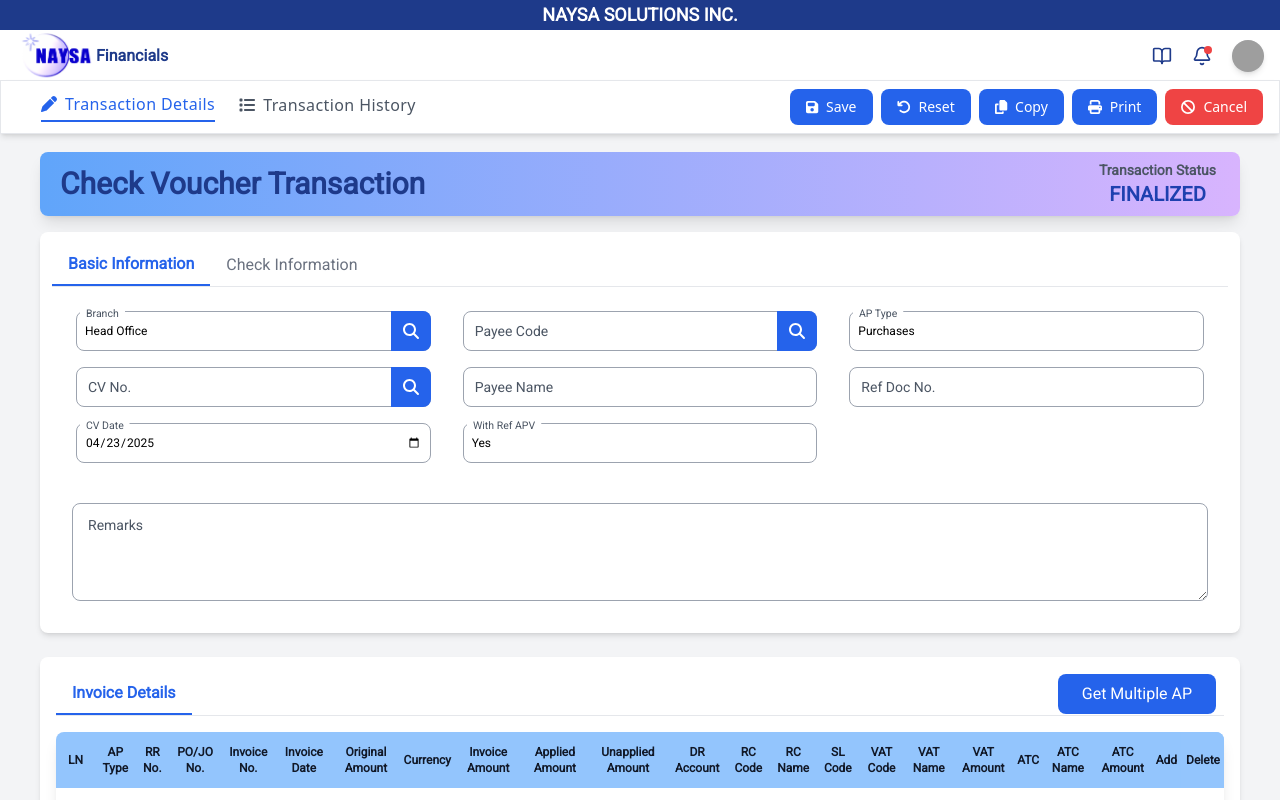
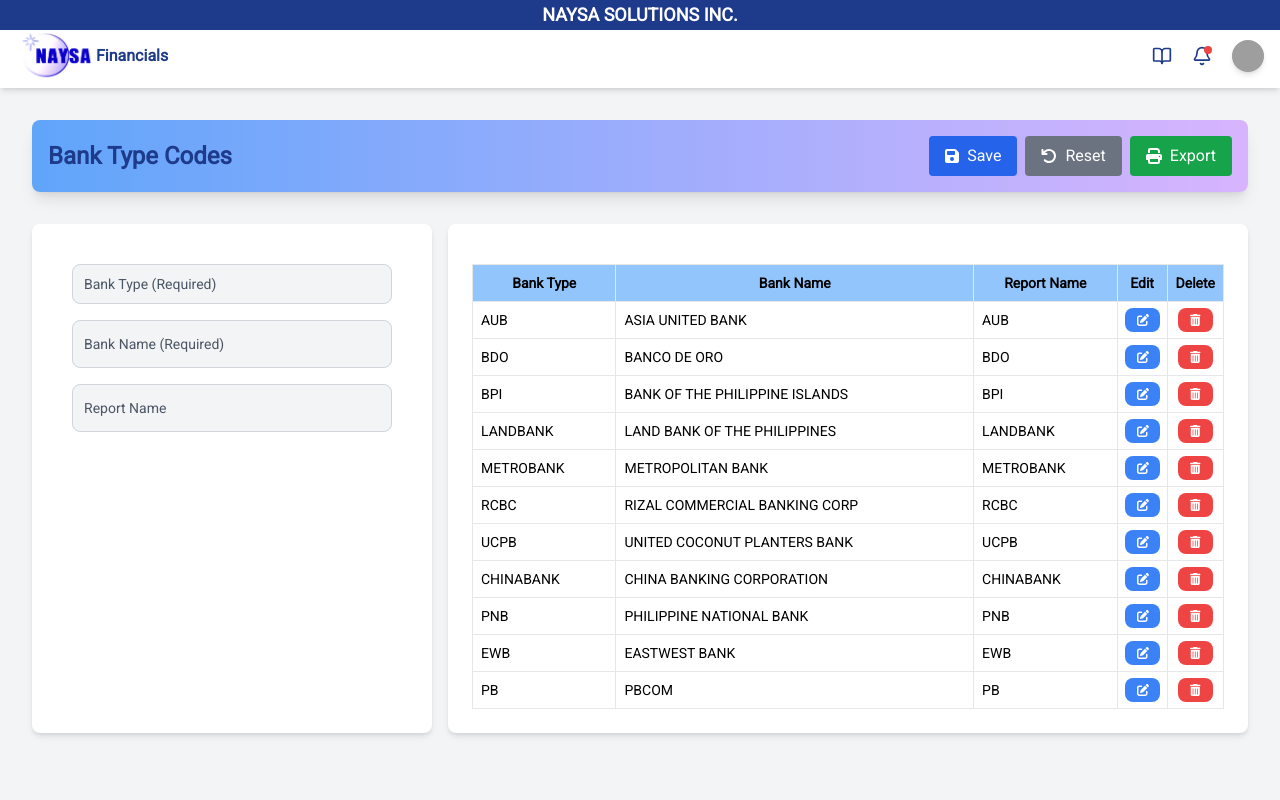
Before and after one commit to NaysaSolutions/NAYSACloud-v1-UI, a React (Vite) app: page / in a window 1280 px wide. Shown: the top 800 px of the page. Built offline with nearby package versions, Linux system fonts and the light colour scheme; no server answers; grey boxes are pictures that could not be loaded.

Commit message:
Fixed Header

```diff
--- a/src/App.jsx
+++ b/src/App.jsx
@@ -114,14 +114,14 @@
         <Navbar onMenuClick={toggleSidebar} />
       </div>
 
-      <div className="sticky top-0 z-40 shadow-md">
+      {/* <div className="sticky top-0 z-40 shadow-md">
         <Header />
-      </div>
+      </div> */}
 
 
       <div className="flex-1 p-4 overflow-y-auto">
         <Routes>
-          <Route path="/" element={<CV />} />
+          <Route path="/" element={<BankRef />} />
           {/* <Route path="/history" element={<TransactionHistory />} />
           <Route path="/" element={<BranchRef />} /> Default to BranchRef */}
         </Routes>
```
